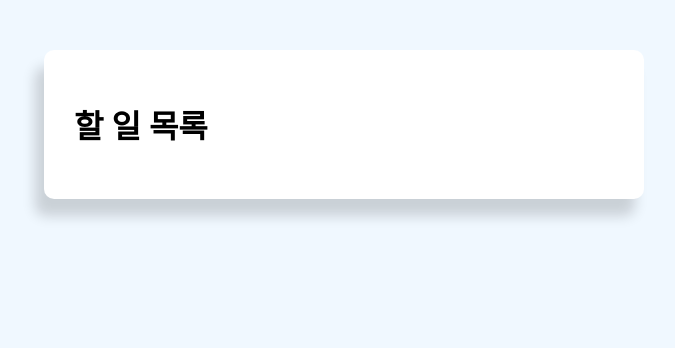
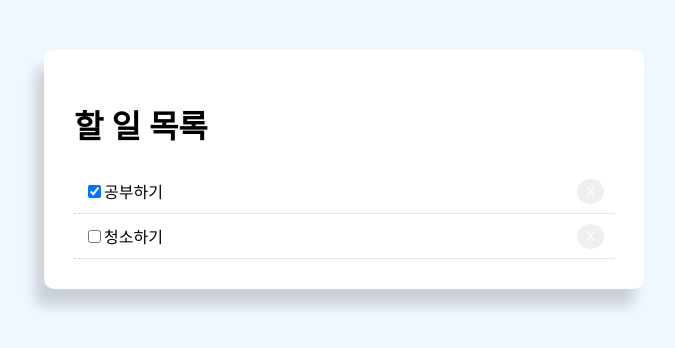
Before and after one commit to saebyeolKim/react-todo-app, a React (Vite) app: page / in a window 1280 px wide. Shown: the top 348 px of the page, without its empty margins (296-971 px from the left). Built offline with nearby package versions, Linux system fonts and the light colour scheme.

Commit message:
Map 메소드를 사용한 할 일 목록 나열

```diff
--- a/src/App.jsx
+++ b/src/App.jsx
@@ -4,6 +4,38 @@
 // 클래스형 컴포넌트 만들기
 // Component : react 내부에서 만든 것을 상속받은 것 -> render 메소드도 바로 사용할 수 있는 이유
 export default class App extends Component {
+
+  // 배열 안에 객체
+  todoData = [
+    {
+      id: "1",
+      title: "공부하기",
+      completed: true,
+    },
+    {
+      id: "2",
+      title: "청소하기",
+      completed: false,
+    },
+  ]
+
+  btnStyle = {
+    color: '#fff',
+    border: 'none',
+    padding: '5px 9px',
+    borderRadius: '50%',
+    cursor: 'pointer',
+    float: 'right'
+  }
+  // 값을 받아서 dynamic 하게 사용 가능
+  getStyle = () => {
+    return {
+      padding: '10px',
+      borderBottom: '1px #ccc dotted',
+      textDecoraion: 'none',
+    }
+  }
+
   render() {
     return (
       <div className='container'>
@@ -11,6 +43,15 @@
           <div className='title'>
             <h1>할 일 목록</h1>
           </div>
+      {
+        this.todoData.map((data) => (
+          <div key={data.id} style={this.getStyle()}>
+            <input type='checkbox' defaultChecked={data.completed}/>
+            {data.title}
+            <button style={this.btnStyle}>X</button>
+          </div>
+        ))
+      }
         </div>
       </div>
     )
```
